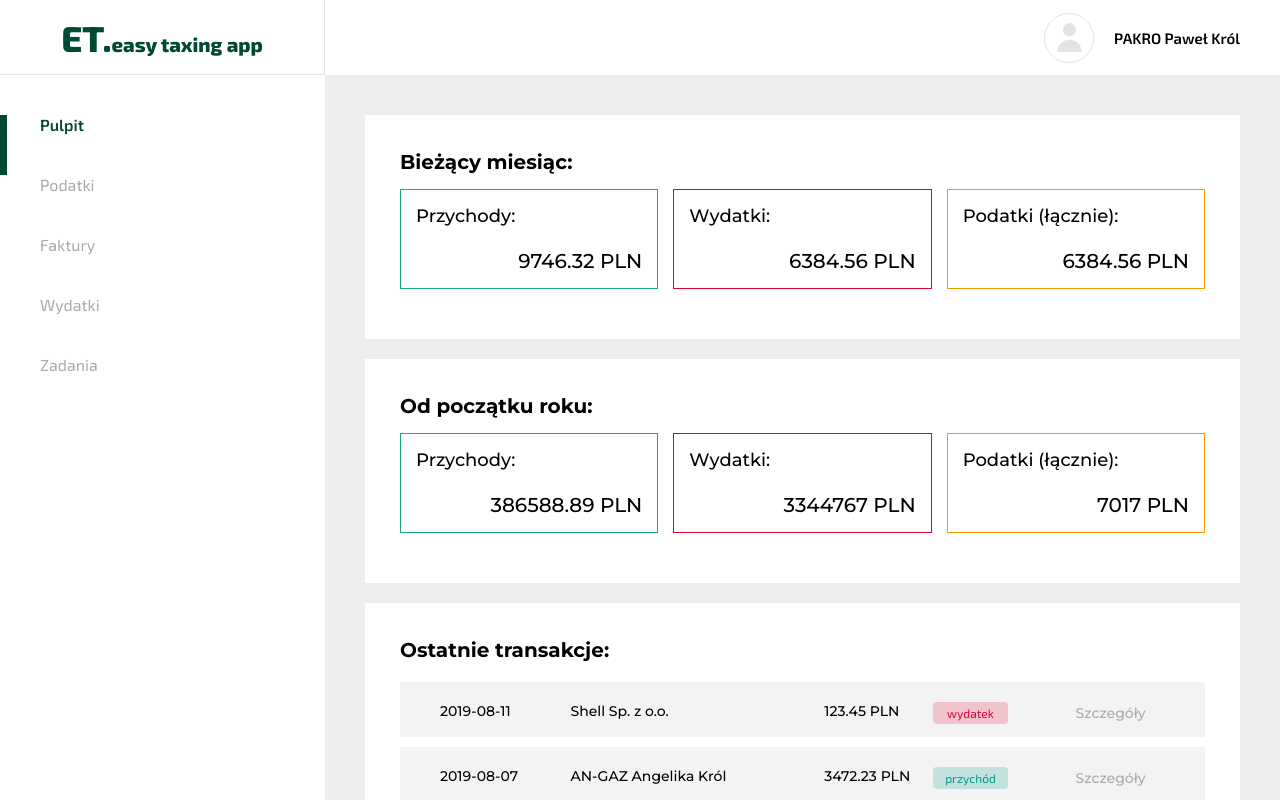
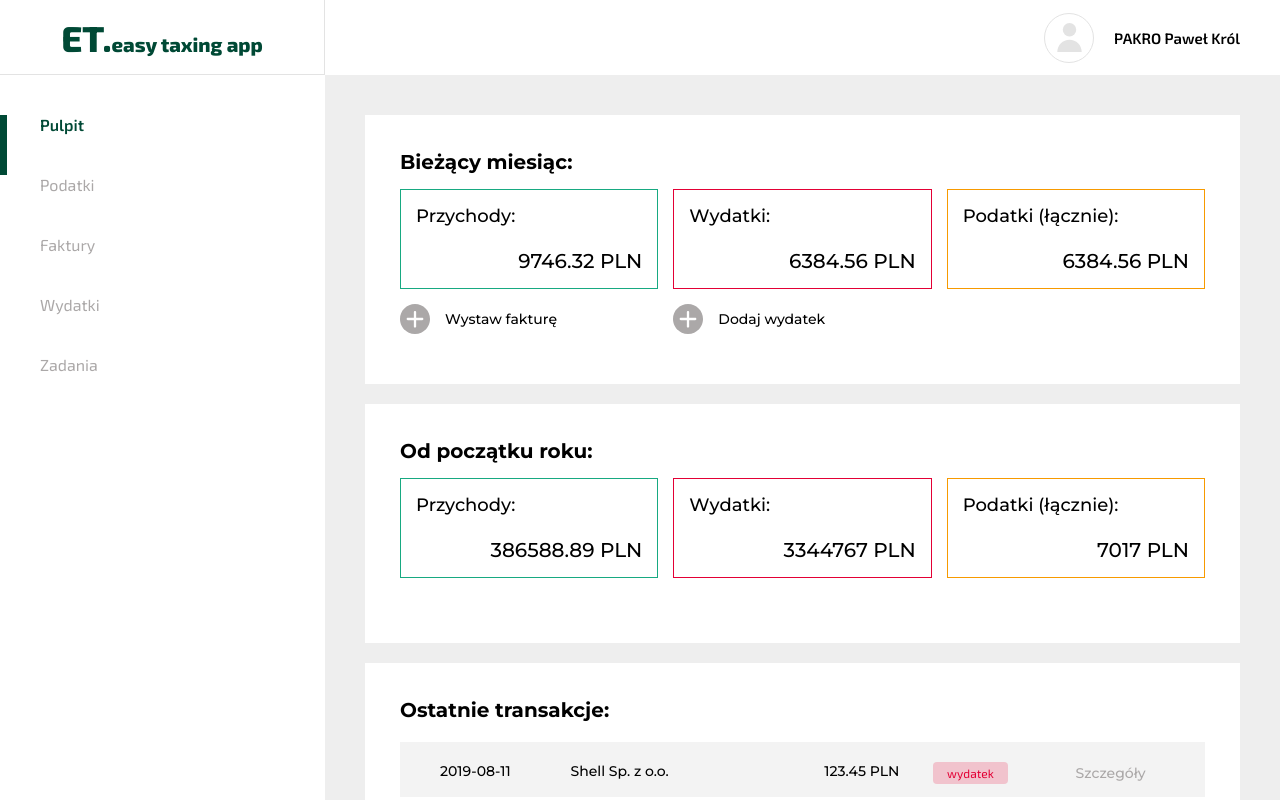
Before and after one commit to pavkrol/et-app, a React app: page /dashboard in a window 1280 px wide. Built offline with nearby package versions, Linux system fonts and the light colour scheme.

Commit message:
dashboard view component done

```diff
--- a/src/components/DataBox.js
+++ b/src/components/DataBox.js
@@ -5,7 +5,7 @@ import Tile from '../components/Tile';
 const Wrapper = styled.div`
   display: grid;
   grid-template-columns: repeat(3, 1fr);
-  grid-template-rows: repeat(3, auto);
+  grid-template-rows: repeat(4, auto);
   grid-gap: 15px;
   padding: 35px;
   background-color: white;
@@ -18,7 +18,36 @@ const Title = styled.h2`
   grid-column: span 3;
 `;
 
-const DataBox = ({data, description}) => {
+const AddTransaction = styled.button`
+  font-family: ${({theme}) => theme.font.main};
+  font-size: 14px;
+  font-weight: 500;
+  text-align: left;
+  height: 30px;
+  display: flex;
+  align-items: center;
+  padding-left: 45px;
+  position: relative;
+  :hover {
+    font-weight: 700;
+    color: ${({theme}) => theme.colors.darkGreen};
+    :before {
+      background-image: url(../../assets/img/plus_green.svg);
+    }
+  }
+  :before {
+    content: "";
+    display: inline-block;
+    width: 30px;
+    height: 30px;
+    background-image: url(../../assets/img/plus.svg);
+    background-size: contain;
+    position: absolute;
+    left: 0;
+  }
+`;
+
+const DataBox = ({data, description, ...props}) => {
 
 
   return(
@@ -27,6 +56,12 @@ const DataBox = ({data, description}) => {
       <Tile type="income" data={data.income}></Tile>
       <Tile type="expenses" data={data.expenses}></Tile>
       <Tile type="taxes" data={data.taxes}></Tile>
+      {props.currentMonth ? (
+        <>
+        <AddTransaction>Wystaw fakturę</AddTransaction>
+        <AddTransaction>Dodaj wydatek</AddTransaction>
+        </>
+      ) : ""}
     </Wrapper>
   )
 };
--- a/src/containers/OverallData.js
+++ b/src/containers/OverallData.js
@@ -37,7 +37,7 @@ const OverallData = ({userProfile}) => {
 
   return(
     <Wrapper>
-      <DataBox data={currentMonth} description="Bieżący miesiąc:"/>
+      <DataBox data={currentMonth} description="Bieżący miesiąc:" currentMonth/>
       <DataBox data={aggregatedData} description="Od początku roku:"/>
       <TransactionsBox transactions={userProfile.transactions}/>
     </Wrapper>
```
Also changed, not shown: assets/img/plus.svg (added), assets/img/plus_green.svg (added).
